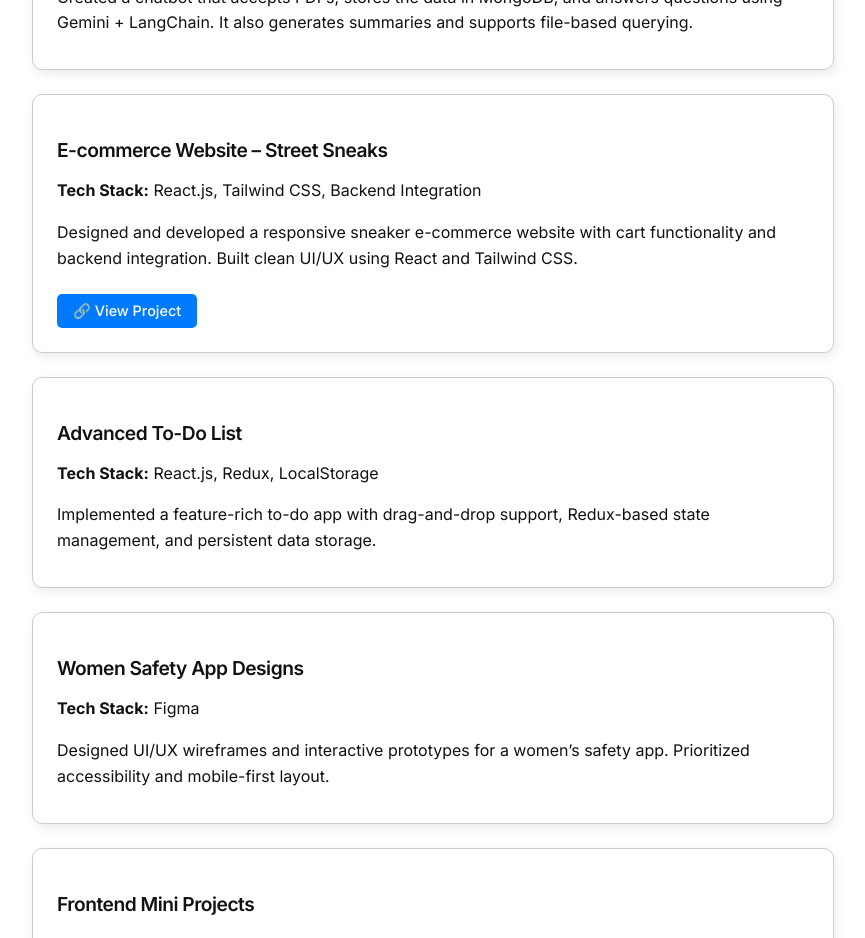
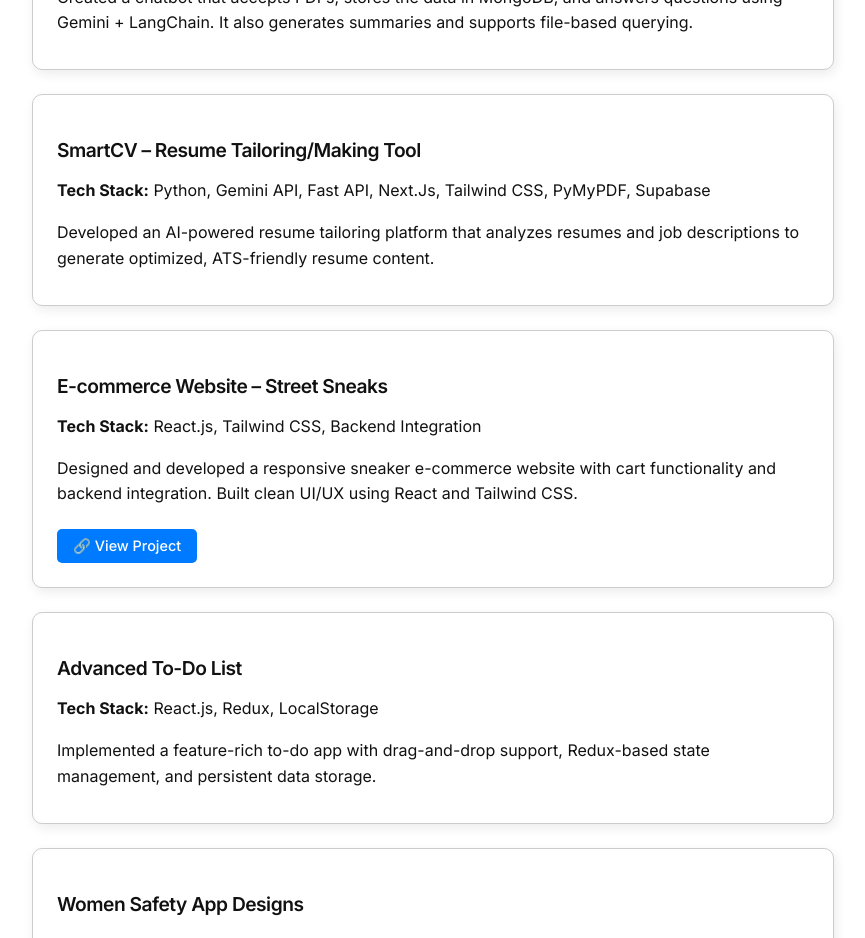
Before and after one commit to Ironpatriot06/ironpatriot06.github.io, a React (Vite) app: page / in a window 1280 px wide. Shown: the part 2880-3818 px from the top of the page, without its empty margins (207-1072 px from the left). Built offline with nearby package versions, Linux system fonts and the light colour scheme.

Commit message:
Update Projects.jsx

```diff
--- a/src/components/Projects.jsx
+++ b/src/components/Projects.jsx
@@ -13,6 +13,12 @@ export default function Projects() {
       tech: "Langchain, Streamlit, Gemini API, MongoDB, RAG",
       description:
         "Created a chatbot that accepts PDFs, stores the data in MongoDB, and answers questions using Gemini + LangChain. It also generates summaries and supports file-based querying.",
+    },
+    {
+      title: "SmartCV – Resume Tailoring/Making Tool",
+      tech: "Python, Gemini API, Fast API, Next.Js, Tailwind CSS, PyMyPDF, Supabase",
+      description:
+        "Developed an AI-powered resume tailoring platform that analyzes resumes and job descriptions to generate optimized, ATS-friendly resume content.",
     },
     {
       title: "E-commerce Website – Street Sneaks",
```
